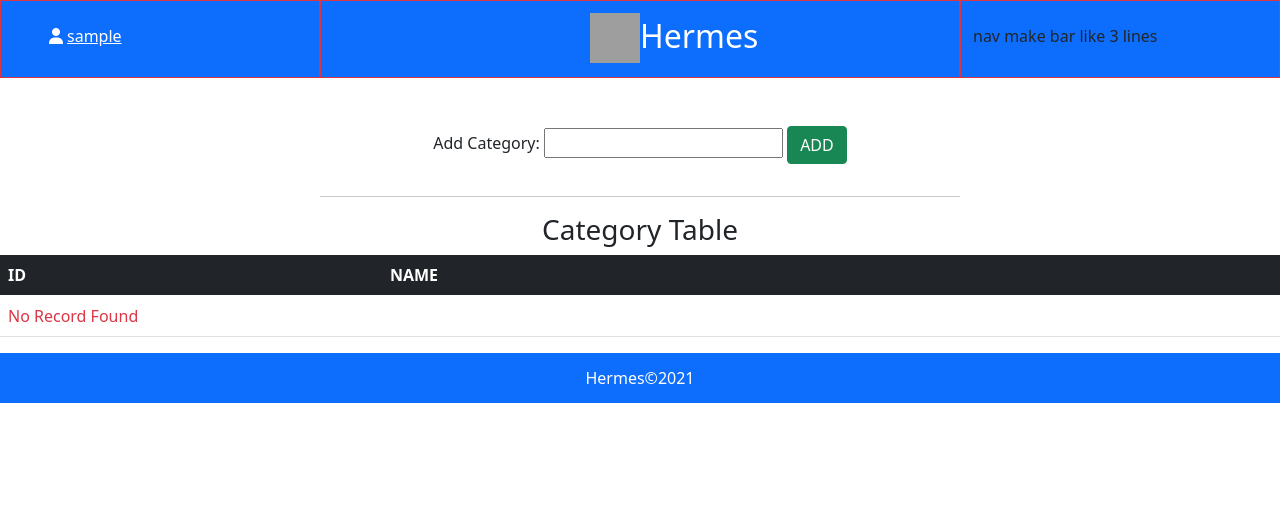
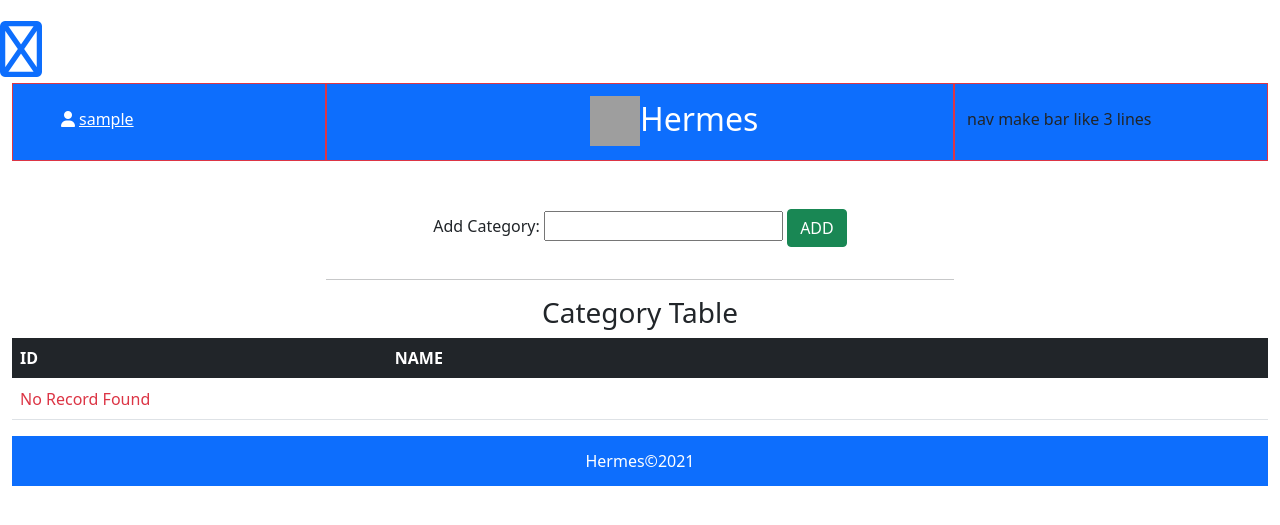
Before and after one commit to Masahiro62/Hermes, a PHP site: page /categories.php in a window 1280 px wide. Shown: the top 525 px of the page. Run offline with PHP 8.4, Linux system fonts and the light colour scheme; the visitor is signed in with stand-in values (Sample User, id 1); data that the repository does not hold is empty; some libraries are stand-ins or nearby versions; grey boxes are pictures that could not be loaded.

Commit message:
created category and item php flies

```diff
--- a/categories.php
+++ b/categories.php
@@ -14,6 +14,10 @@
 
   </head>
   <body>
+      <!-- back to dashboarde -->
+      <a href="adminDashboard.php"><i class="fas fa-angle-double-left display-4 mt-3"></i></a>
+      <div class="container-fluid">
+
       <!-- for admin , category page -->
       <header><?php include 'header.php';?></header>
       <main>
--- a/items.php
+++ b/items.php
@@ -16,7 +16,7 @@
   <body>
       <header><?php include 'header.php';?></header>
       <main>
-        <!-- back to dashboarde -->
+            <!-- back to dashboarde -->
         <a href="adminDashboard.php"><i class="fas fa-angle-double-left display-4 mt-3"></i></a>
         <div class="container-fluid">
             <!-- add item -->
```
